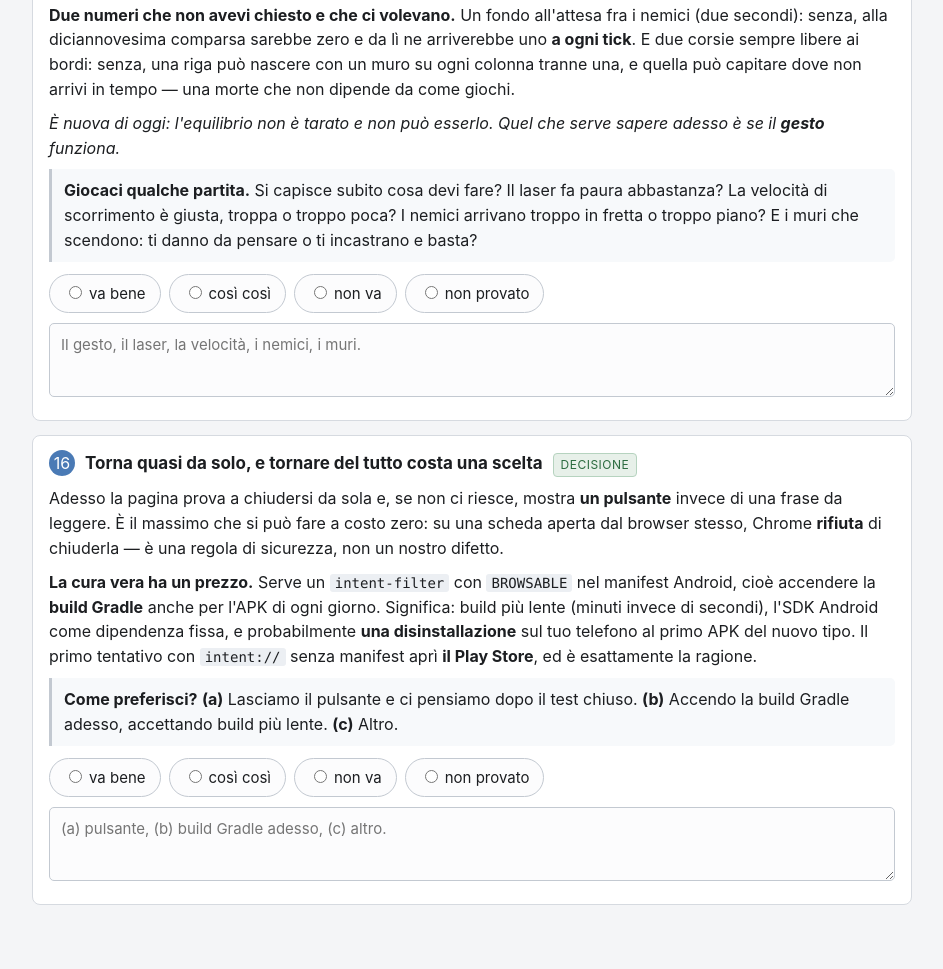
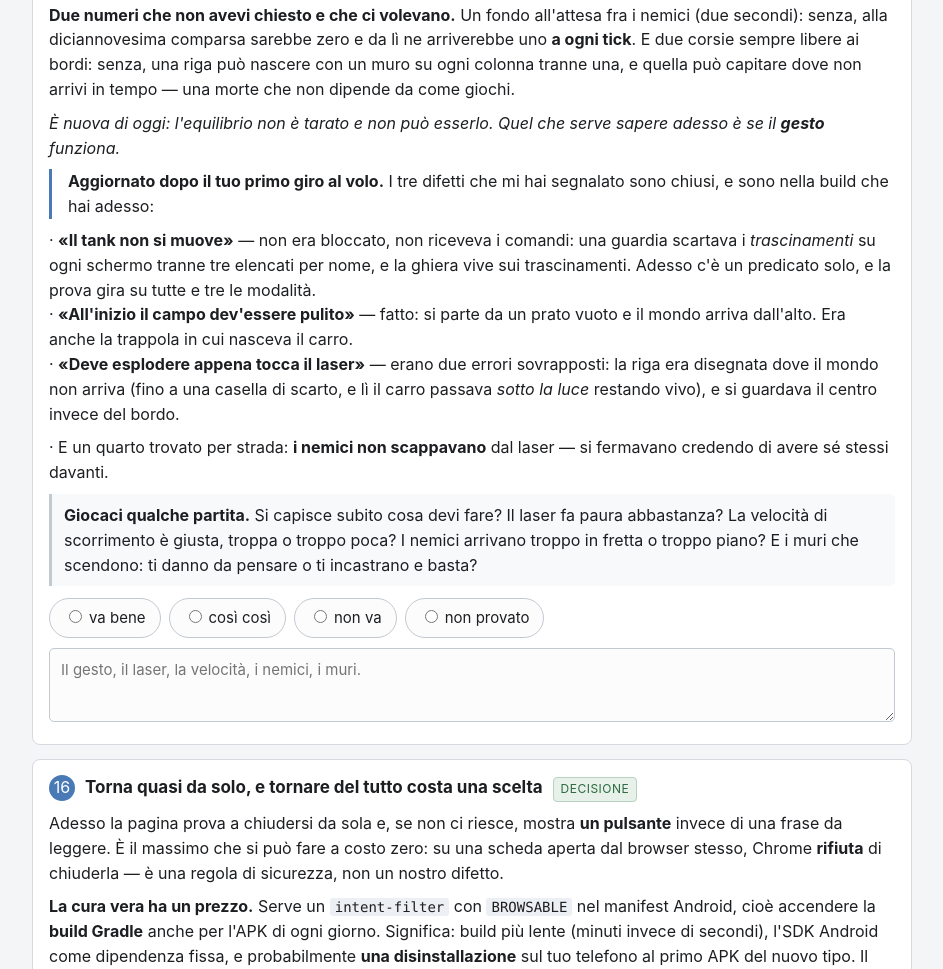
Before and after one commit to marcocola87/tintitans-official, a plain HTML site: page collaudo/14-c7a2f9.html in a window 1280 px wide. Shown: the part 7400-8369 px from the top of the page, without its empty margins (168-1111 px from the left). Drawn offline with Linux system fonts and the light colour scheme.

Commit message:
Il collaudo del quattordicesimo giro, aggiornato coi tre difetti chiusi
Marco li ha segnalati dopo un giro al volo della modalita' nuova, prima di
compilare il modulo: la nota sta dentro il punto 15.

Co-Authored-By: Claude Opus 5 (1M context) <noreply@anthropic.com>

```diff
--- a/collaudo/14-c7a2f9.html
+++ b/collaudo/14-c7a2f9.html
@@ -420,6 +420,22 @@ decisioni tue, e uno è la <b>modalità nuova</b>.</p>
   che non dipende da come giochi.</p>
   <p class="cosa"><i>È nuova di oggi: l'equilibrio non è tarato e non può
   esserlo. Quel che serve sapere adesso è se il <b>gesto</b> funziona.</i></p>
+  <p class="cosa" style="border-left:3px solid #4a7ab5;padding-left:1rem">
+  <b>Aggiornato dopo il tuo primo giro al volo.</b> I tre difetti che mi hai
+  segnalato sono chiusi, e sono nella build che hai adesso:</p>
+  <p class="cosa">· <b>«Il tank non si muove»</b> — non era bloccato, non
+  riceveva i comandi: una guardia scartava i <i>trascinamenti</i> su ogni
+  schermo tranne tre elencati per nome, e la ghiera vive sui trascinamenti.
+  Adesso c'è un predicato solo, e la prova gira su tutte e tre le modalità.<br>
+  · <b>«All'inizio il campo dev'essere pulito»</b> — fatto: si parte da un
+  prato vuoto e il mondo arriva dall'alto. Era anche la trappola in cui nasceva
+  il carro.<br>
+  · <b>«Deve esplodere appena tocca il laser»</b> — erano due errori
+  sovrapposti: la riga era disegnata dove il mondo non arriva (fino a una
+  casella di scarto, e lì il carro passava <i>sotto la luce</i> restando vivo),
+  e si guardava il centro invece del bordo.</p>
+  <p class="cosa">· E un quarto trovato per strada: <b>i nemici non
+  scappavano</b> dal laser — si fermavano credendo di avere sé stessi davanti.</p>
   <div class="chiedo"><b>Giocaci qualche partita.</b> Si capisce subito cosa devi
   fare? Il laser fa paura abbastanza? La velocità di scorrimento è giusta,
   troppa o troppo poca? I nemici arrivano troppo in fretta o troppo piano? E i
```
